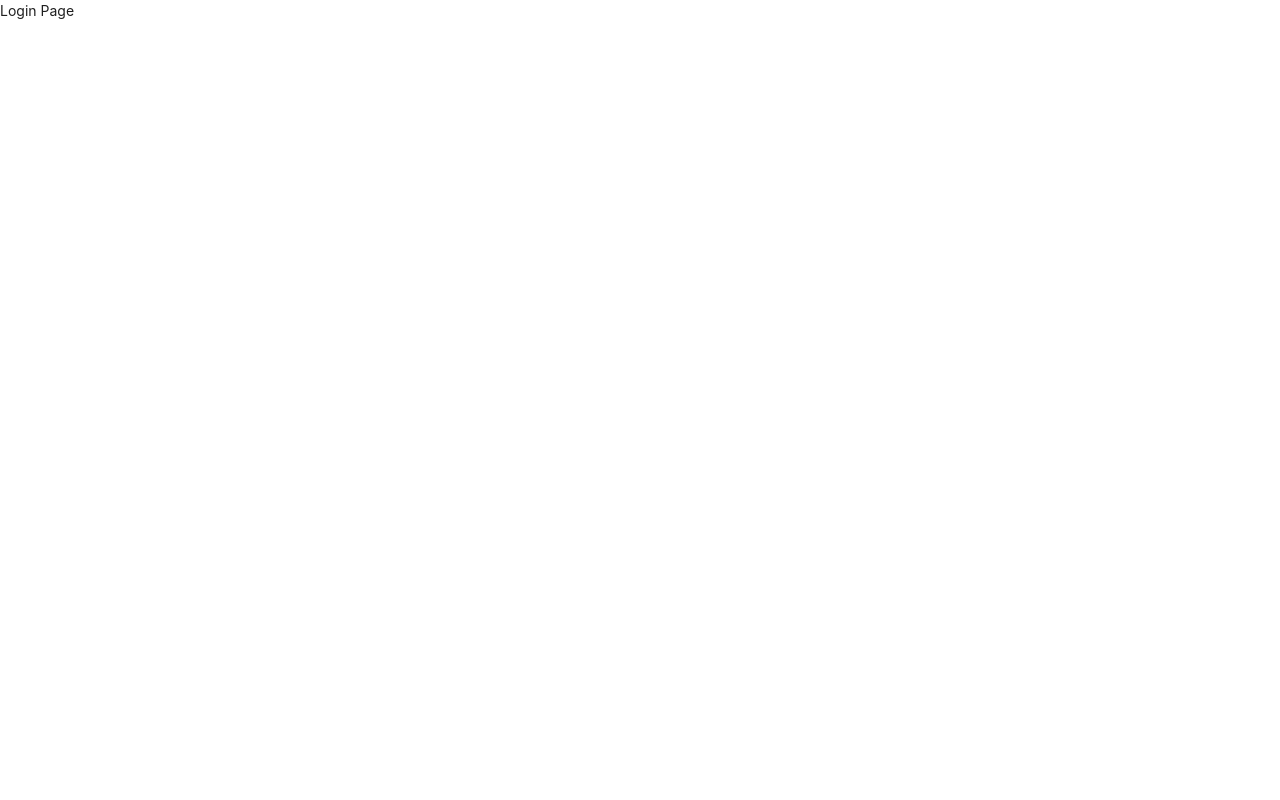
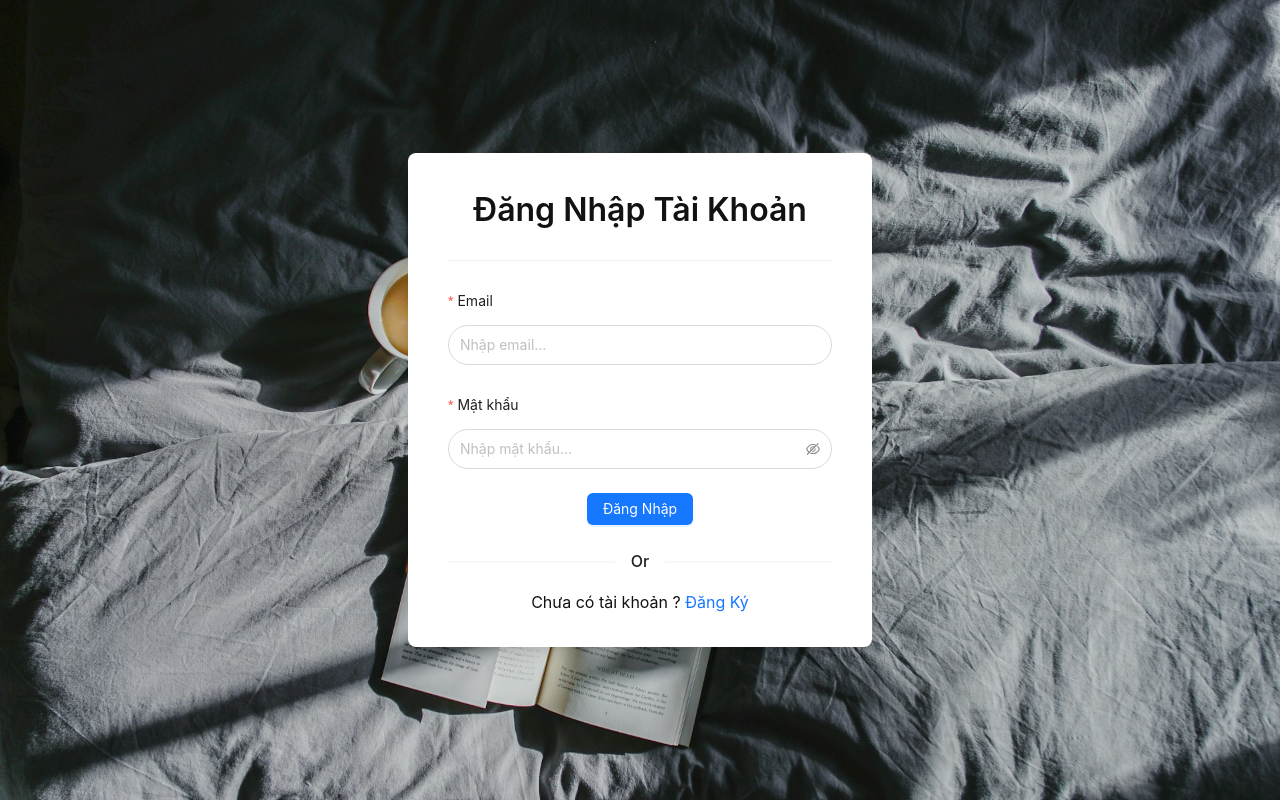
Before and after one commit to Nekko-Chann/React-TestFresher, a React (Vite) app: page /login in a window 1280 px wide. Built offline with nearby package versions, Linux system fonts and the light colour scheme.

Commit message:
Design Page Login and Fetch API Login

```diff
--- a/src/pages/client/auth/login.tsx
+++ b/src/pages/client/auth/login.tsx
@@ -1,6 +1,97 @@
+import {useState} from "react";
+import {App, Button, Divider, Form, FormProps, Input} from "antd";
+import {Link, useNavigate} from "react-router-dom";
+import {loginAPI} from "services/api.ts";
+
+import 'styles/login.scss';
+
+interface FieldType {
+    username: string;
+    password: string;
+}
+
 const LoginPage = () => {
+    const [isSubmit, setIsSubmit] = useState(false);
+    const {message,notification} = App.useApp();
+    const navigate = useNavigate();
+
+    const onFinish: FormProps<FieldType>['onFinish'] = async (values) => {
+        setIsSubmit(true);
+        const {password} = values;
+        let {username} = values;
+        if (!username.includes("@")) {
+            username += "@gmail.com";
+        }
+        const res = await loginAPI(username, password);
+        setIsSubmit(false);
+        if (res?.data) {
+            localStorage.setItem('access_token',res.data.access_token);
+            message.success("Đăng nhập thành công!");
+            navigate("/");
+        } else {
+            notification.error({
+                message: "Đăng nhập thất bại",
+                description:
+                    res.message && Array.isArray(res.message) ? res.message[0] : res.message,
+                duration: 5
+            })
+        }
+    };
+
     return (
-        <div>Login Page</div>
+        <div className="login-page">
+            <main className="main">
+                <div className="container">
+                    <section className="wrapper">
+                        <div className="heading">
+                            <h2 className="text text-large">Đăng Nhập Tài Khoản</h2>
+                            <Divider/>
+                        </div>
+                        <Form
+                            name="form-login"
+                            onFinish={onFinish}
+                            autoComplete="off"
+                        >
+                            <Form.Item<FieldType>
+                                labelCol={{span: 24}} //whole column
+                                label="Email"
+                                name="username"
+                                rules={[
+                                    {required: true, message: 'Email không được để trống!'},
+
+                                ]}
+                            >
+                                <Input style={{borderRadius: "999px", height: "40px"}} placeholder="Nhập email..."/>
+                            </Form.Item>
+                            <Form.Item<FieldType>
+                                labelCol={{span: 24}} //whole column
+                                label="Mật khẩu"
+                                name="password"
+                                rules={[
+                                    {required: true, message: 'Mật khẩu không được để trống!'},
+                                    {min: 6, message: 'Mật khẩu phải chứa ít nhất 6 ký tự!'}
+                                ]}
+                            >
+                                <Input.Password style={{borderRadius: "999px", height: "40px"}}
+                                                placeholder="Nhập mật khẩu..."/>
+                            </Form.Item>
+                            <Form.Item style={{textAlign: "center"}}>
+                                <Button type="primary" htmlType="submit" loading={isSubmit}>
+                                    Đăng Nhập
+                                </Button>
+                            </Form.Item>
+                            <Divider>Or</Divider>
+                            <p className="text text-normal" style={{textAlign: "center"}}>
+                                Chưa có tài khoản ?
+                                <span>
+                                    <Link to='/register'> Đăng Ký </Link>
+                                </span>
+                            </p>
+                        </Form>
+                    </section>
+                </div>
+            </main>
+        </div>
     )
 }
 export default LoginPage;
--- a/src/pages/client/auth/register.tsx
+++ b/src/pages/client/auth/register.tsx
@@ -1,5 +1,4 @@
-import {FormProps} from 'antd';
-import {Button, Form, Input, Divider, App} from 'antd';
+import {Button, Form, Input, Divider,FormProps, App} from 'antd';
 import {Link, useNavigate} from 'react-router-dom';
 import {useState} from "react";
 import {registerAPI} from "services/api.ts";
@@ -15,7 +14,7 @@
 
 const RegisterPage = () => {
     const [isSubmit, setIsSubmit] = useState(false);
-    const {message} = App.useApp();
+    const {message, notification} = App.useApp();
     const navigate = useNavigate();
 
     const onFinish: FormProps<FieldType>['onFinish'] = async (values) => {
@@ -23,10 +22,15 @@
         const {fullName, email, password, phone} = values;
         const res = await registerAPI(fullName, email, password, phone);
         if (res.data) {
-            message.success("Đăng ký User thành công!");
+            message.success("Đăng ký user thành công!");
             navigate("/login");
         } else {
-            message.error(JSON.stringify(res.data));
+            notification.error({
+                message: "Đăng ký user thất bại",
+                description:
+                    res.message && Array.isArray(res.message) ? res.message[0] : res.message,
+                duration: 5
+            })
         }
         setIsSubmit(false);
     };
@@ -68,7 +72,10 @@
                                 labelCol={{span: 24}} //whole column
                                 label="Mật khẩu"
                                 name="password"
-                                rules={[{required: true, message: 'Mật khẩu không được để trống!'}]}
+                                rules={[
+                                    {required: true, message: 'Mật khẩu không được để trống!'},
+                                    {min: 6, message: 'Mật khẩu phải chứa ít nhất 6 ký tự'}
+                                ]}
                             >
                                 <Input.Password style={{borderRadius: "999px", height: "40px"}}
                                                 placeholder="Nhập mật khẩu..."/>
@@ -77,7 +84,11 @@
                                 labelCol={{span: 24}} //whole column
                                 label="Số điện thoại"
                                 name="phone"
-                                rules={[{required: true, message: 'Số điện thoại không được để trống!'}]}
+                                rules={[
+                                    {required: true, message: 'Số điện thoại không được để trống!'},
+                                    {pattern: new RegExp(/^[0-9]+$/), message: 'Số điện thoại chỉ được chứa số!'},
+                                    {min: 10, message: 'Số điện thoại không hợp !'}
+                                ]}
                             >
                                 <Input style={{borderRadius: "999px", height: "40px"}}
                                        placeholder="Nhập số điện thoại..."/>
--- a/src/services/api.ts
+++ b/src/services/api.ts
@@ -3,7 +3,11 @@
 const loginAPI = (username: string, password: string)=>{
     const urlBackend = "/api/v1/auth/login";
     const data = {username, password}
-    return axios.post<IBackendRes<ILogin>>(urlBackend, data);
+    return axios.post<IBackendRes<ILogin>>(urlBackend, data,{
+        headers:{
+            delay: 3000
+        }
+    });
 }
 
 const registerAPI = (fullName: string, email: string, password: string, phone: number)=>{
--- /dev/null
+++ b/src/styles/login.scss
@@ -0,0 +1,212 @@
+:root {
+  --color-white: #ffffff;
+  --color-light: #f1f5f9;
+  --color-black: #121212;
+  --color-night: #001632;
+  --color-red: #f44336;
+  --color-blue: #1a73e8;
+  --color-gray: #80868b;
+  --color-grayish: #dadce0;
+  --shadow-normal: 0 1px 3px 0 rgba(0, 0, 0, 0.1), 0 1px 2px 0 rgba(0, 0, 0, 0.06);
+  --shadow-medium: 0 4px 6px -1px rgba(0, 0, 0, 0.1), 0 2px 4px -1px rgba(0, 0, 0, 0.06);
+  --shadow-large: 0 10px 15px -3px rgba(0, 0, 0, 0.1), 0 4px 6px -2px rgba(0, 0, 0, 0.05);
+  --image-bg: url('src/assets/background/aaa.jpg');
+}
+
+.login-page {
+  color: var(--color-black);
+  background: var(--image-bg);
+  background-position: center;
+  background-repeat: no-repeat; /* Đảm bảo hình nền không lặp lại */
+  background-attachment: fixed; /* Cố định hình nền khi cuộn */
+  background-size: cover; /* Đặt kích thước ban đầu cho hình nền */
+
+  /* Các phần CSS khác */
+
+  .container {
+    display: flex;
+    justify-content: center;
+    align-items: center;
+    max-width: 80rem;
+    min-height: 100vh;
+    padding: 0 2rem;
+    margin: 0 auto;
+  }
+
+  .text {
+    font-family: inherit;
+    line-height: inherit;
+    text-transform: unset;
+    text-rendering: optimizeLegibility;
+    text-align: center;
+
+    &-large {
+      font-size: 2rem;
+      font-weight: 600;
+      color: var(--color-black);
+    }
+
+    &-normal {
+      font-size: 1rem;
+      font-weight: 400;
+      color: var(--color-black);
+    }
+
+    &-links {
+      font-size: 1rem;
+      font-weight: 400;
+      color: var(--color-blue);
+
+      &:hover {
+        text-decoration: underline;
+      }
+    }
+  }
+
+  .main {
+    .wrapper {
+      max-width: 24rem;
+      width: 100%;
+      margin: 2rem auto;
+      padding: 2rem 2.5rem;
+      border: none;
+      outline: none;
+      border-radius: 0.5rem;
+      color: var(--color-black);
+      background: var(--color-white);
+      box-shadow: var(--shadow-large);
+
+      .form {
+        width: 100%;
+        height: auto;
+        margin-top: 2rem;
+
+        .input-control {
+          display: flex;
+          align-items: center;
+          justify-content: space-between;
+          margin-bottom: 1.25rem;
+        }
+
+        .input-field {
+          font-family: inherit;
+          font-size: 1rem;
+          font-weight: 400;
+          line-height: inherit;
+          width: 100%;
+          height: auto;
+          padding: 0.75rem 1.25rem;
+          border: none;
+          outline: none;
+          border-radius: 2rem;
+          color: var(--color-black);
+          background: var(--color-light);
+          text-transform: unset;
+          text-rendering: optimizeLegibility;
+        }
+
+        .input-submit {
+          font-family: inherit;
+          font-size: 1rem;
+          font-weight: 500;
+          line-height: inherit;
+          cursor: pointer;
+          min-width: 40%;
+          height: auto;
+          padding: 0.65rem 1.25rem;
+          border: none;
+          outline: none;
+          border-radius: 2rem;
+          color: var(--color-white);
+          background: var(--color-blue);
+          box-shadow: var(--shadow-medium);
+          text-transform: capitalize;
+          text-rendering: optimizeLegibility;
+        }
+      }
+
+      .striped {
+        display: flex;
+        flex-direction: row;
+        justify-content: center;
+        align-items: center;
+        margin: 1rem 0;
+
+        &-line {
+          flex: auto;
+          flex-basis: auto;
+          border: none;
+          outline: none;
+          height: 2px;
+          background: var(--color-grayish);
+        }
+
+        &-text {
+          font-family: inherit;
+          font-size: 1rem;
+          font-weight: 500;
+          line-height: inherit;
+          color: var(--color-black);
+          margin: 0 1rem;
+        }
+      }
+
+      .method {
+        &-control {
+          margin-bottom: 1rem;
+        }
+
+        &-action {
+          font-family: inherit;
+          font-size: 0.95rem;
+          font-weight: 500;
+          line-height: inherit;
+          display: flex;
+          justify-content: center;
+          align-items: center;
+          width: 100%;
+          height: auto;
+          padding: 0.35rem 1.25rem;
+          outline: none;
+          border: 2px solid var(--color-grayish);
+          border-radius: 2rem;
+          color: var(--color-black);
+          background: var(--color-white);
+          text-transform: capitalize;
+          text-rendering: optimizeLegibility;
+          transition: all 0.35s ease;
+
+          &:hover {
+            background: var(--color-light);
+          }
+        }
+      }
+    }
+  }
+
+  /* Media queries */
+  @media (max-width: 1200px) {
+    .login-page {
+      background-size: cover;
+    }
+  }
+
+  @media (max-width: 992px) {
+    .login-page {
+      background-size: cover;
+    }
+  }
+
+  @media (max-width: 768px) {
+    .login-page {
+      background-size: cover;
+    }
+  }
+
+  @media (max-width: 576px) {
+    .login-page {
+      background-size: cover;
+      padding: 1rem;
+    }
+  }
+}
```
